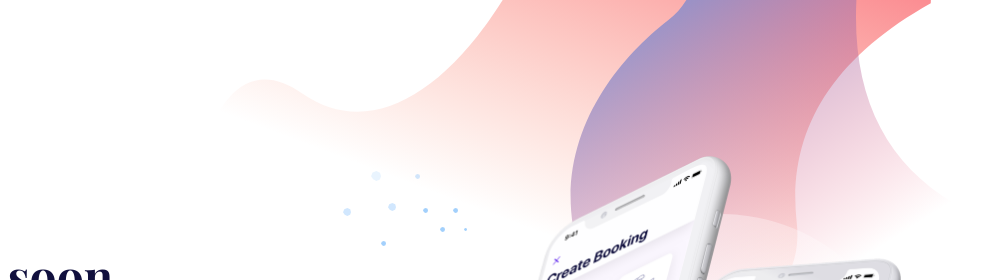
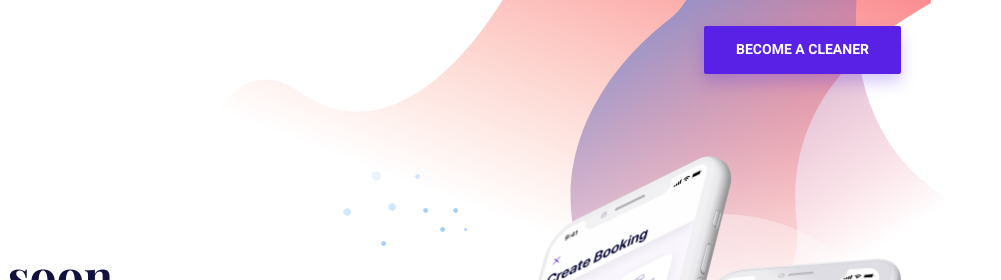
Before and after one commit to adamdorogi/cryb-website, a website: page download.html in a window 1280 px wide. Shown: the top 280 px of the page, 279-1280 px from the left. Drawn offline with nearby package versions, Linux system fonts and the light colour scheme; files that its build step writes are made by us from their sources; files whose address does not match are found by name.

Commit message:
Add 'Become a cleaner' button

```diff
--- a/download.html
+++ b/download.html
@@ -56,6 +56,9 @@
 					</div>
 					<div class="logo-text">
 						<a href="/">Cryb</a>
+					</div>
+					<div class="button-header">
+						<a href="/download.html" class="button button-primary button-shadow">Become a cleaner</a>
 					</div>
 				</div>
 			</div>
--- a/src/scss/layout/_header.scss
+++ b/src/scss/layout/_header.scss
@@ -17,6 +17,11 @@
   position: relative; /* To display all elements above the background color */
   display: flex;
   align-items: center;
+}
+
+.button-header {
+  margin-left: auto;
+  z-index: 1;
 }
 
 .header-links {
```
Also changed, not shown: error.html (+3 -0 lines), index.html (+3 -0 lines), thank_you.html (+3 -0 lines).
